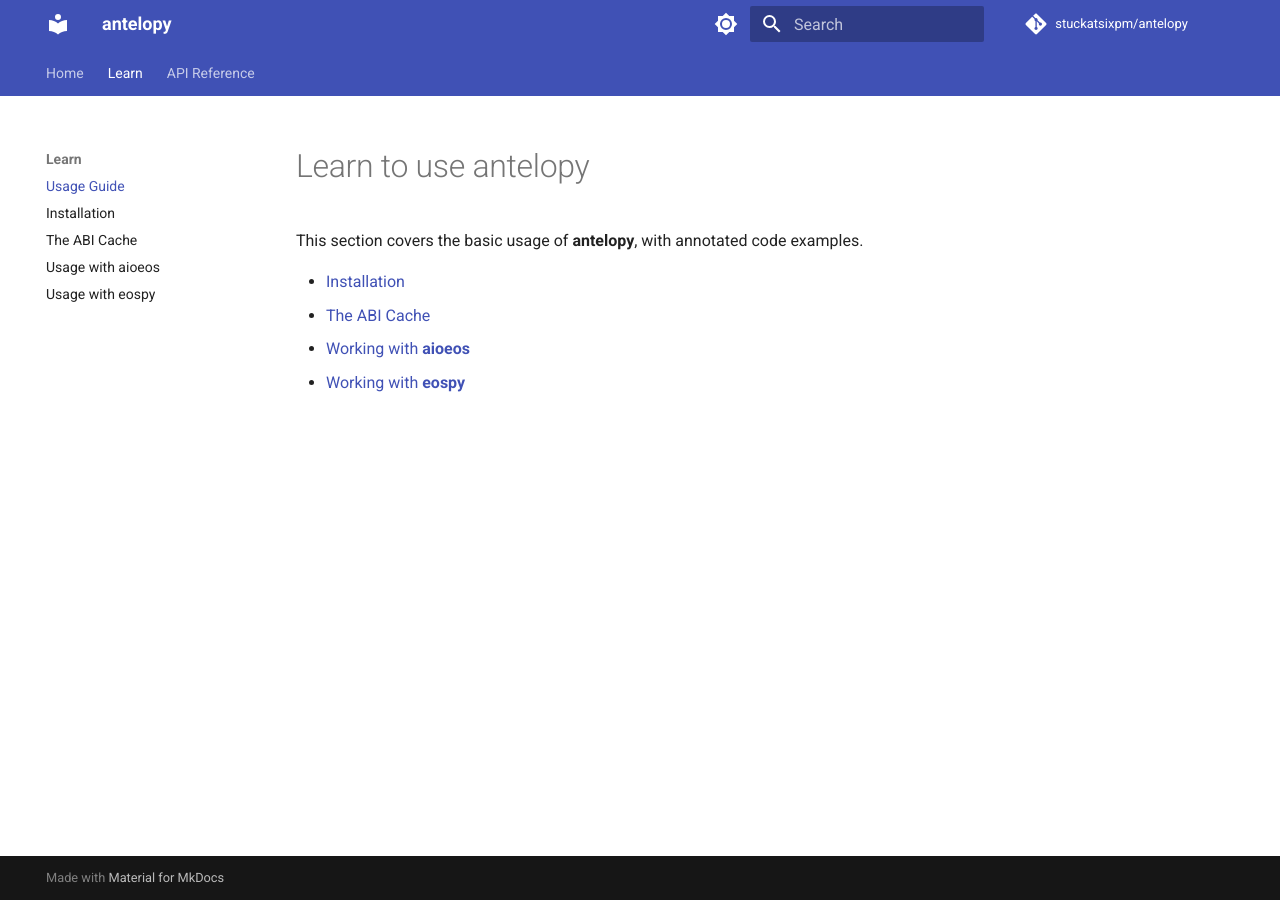
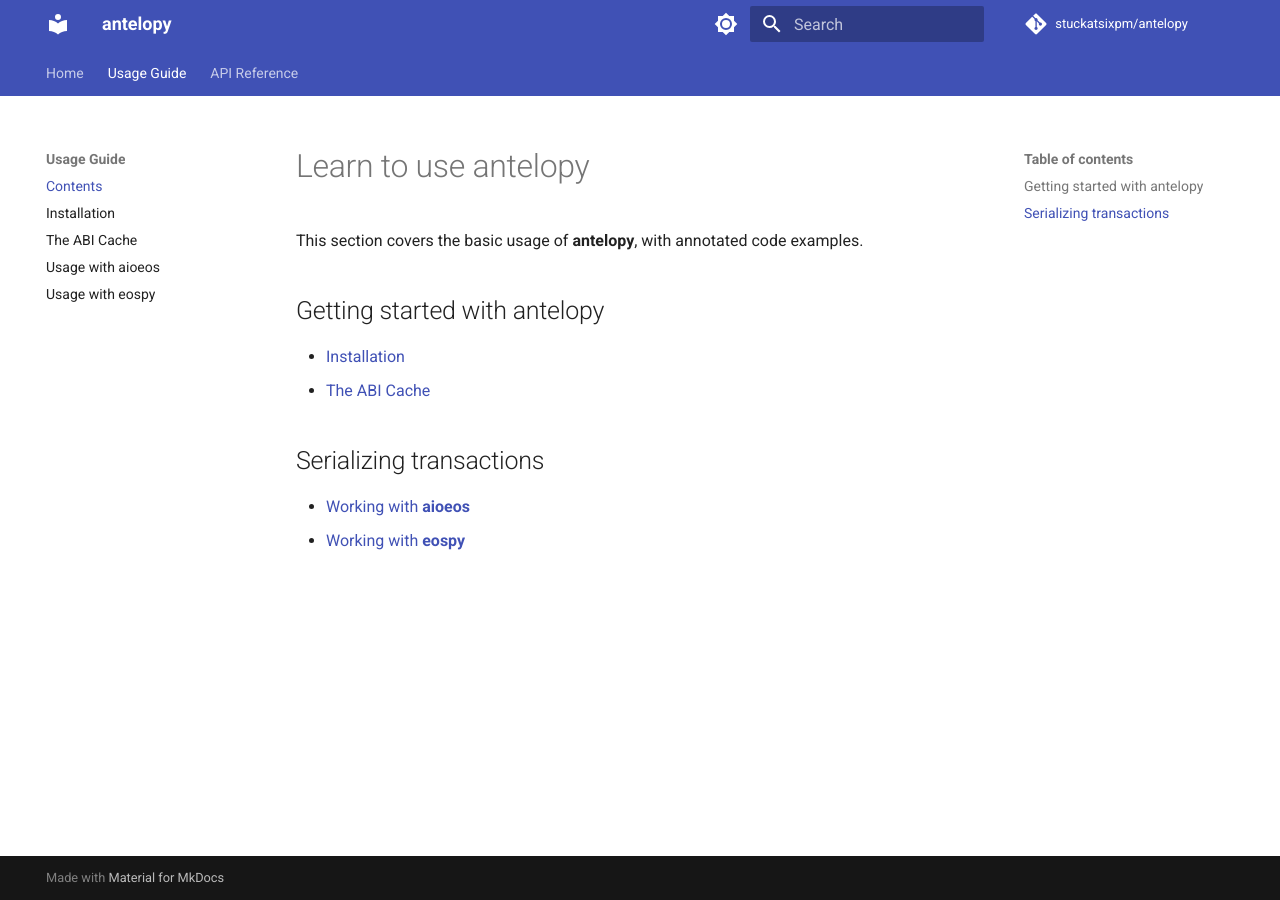
Before and after one commit to stuckatsixpm/antelopy, an MkDocs documentation site: the page built from docs/usage/index.md, in a window 1280 px wide. Built offline with MkDocs 1.6.1 and Material for MkDocs 9.7.7, drawn with Linux system fonts in a browser that asks for light colours; comment, search, counter and statistics services are not loaded; the version menu is left out.

Commit message:
docs: update docs

```diff
--- a/docs/usage/index.md
+++ b/docs/usage/index.md
@@ -2,7 +2,10 @@
 
 This section covers the basic usage of **antelopy**, with annotated code examples.
 
-* [Installation](usage/installation.md)
-* [The ABI Cache](usage/the_abi_cache.md)
-* [Working with **aioeos**](usage/aioeos.md)
-* [Working with **eospy**](usage/eospy.md)
+## Getting started with antelopy
+* [Installation](installation.md)
+* [The ABI Cache](the_abi_cache.md)
+
+## Serializing transactions
+* [Working with **aioeos**](aioeos.md)
+* [Working with **eospy**](eospy.md)
--- a/mkdocs.yml
+++ b/mkdocs.yml
@@ -48,6 +48,7 @@ markdown_extensions:
 - attr_list
 - footnotes
 - tables
+- md_in_html
 - pymdownx.details
 - pymdownx.emoji:
     emoji_index: !!python/name:material.extensions.emoji.twemoji
@@ -65,8 +66,8 @@ markdown_extensions:
 
 nav:
   - Home: 'index.md'
-  - Learn:
-    - 'Usage Guide': 'usage/index.md'
+  - 'Usage Guide':
+    - 'Contents': 'usage/index.md'
     - 'Installation': 'usage/installation.md'
     - 'The ABI Cache': 'usage/the_abi_cache.md'
     - 'Usage with aioeos': 'usage/aioeos.md'
```
Also changed, not shown: docs/api/index.md (+1 -1 lines), docs/index.md (+8 -4 lines), docs/_resources/wax_labs_logo.svg (added).
